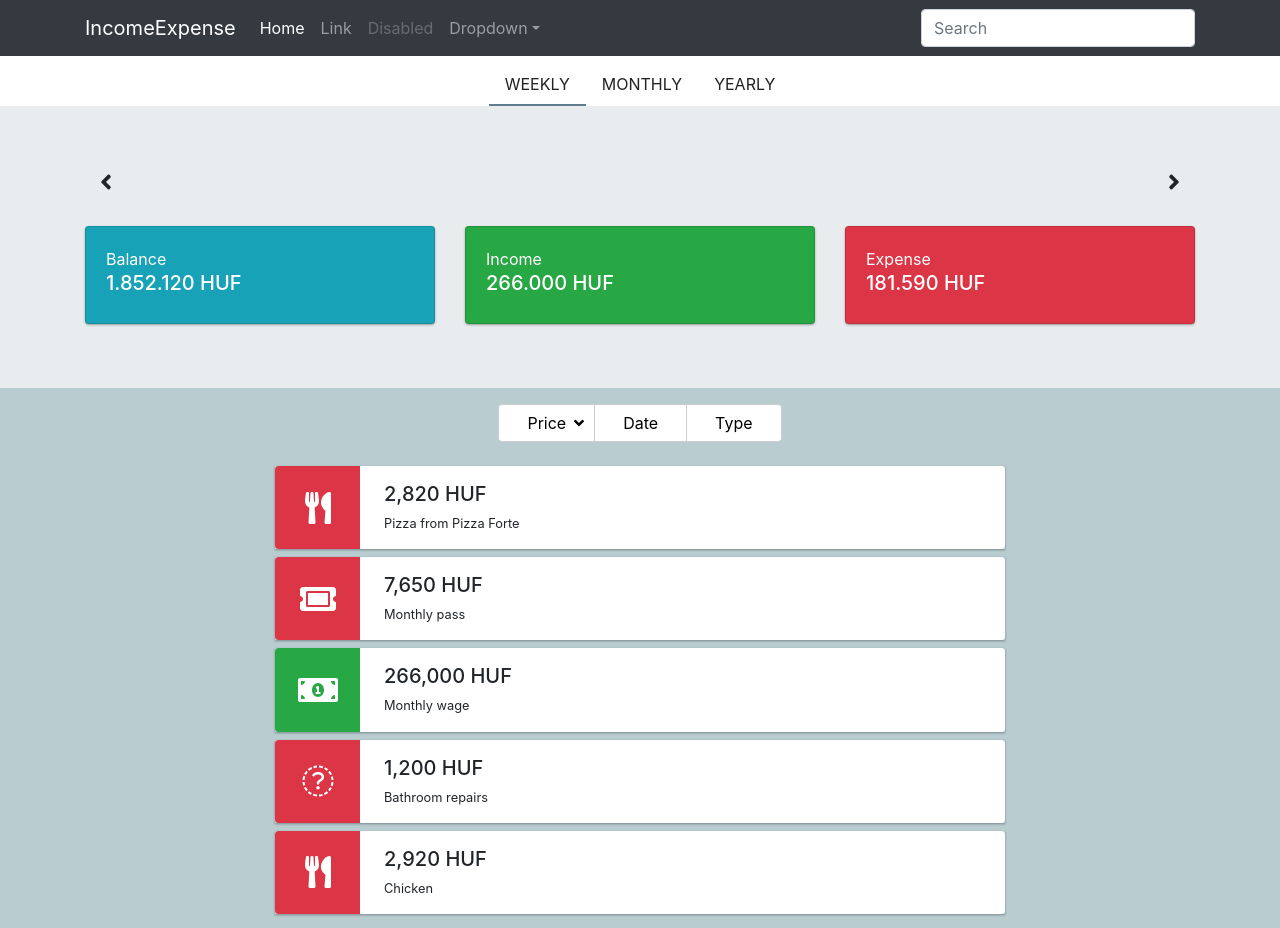
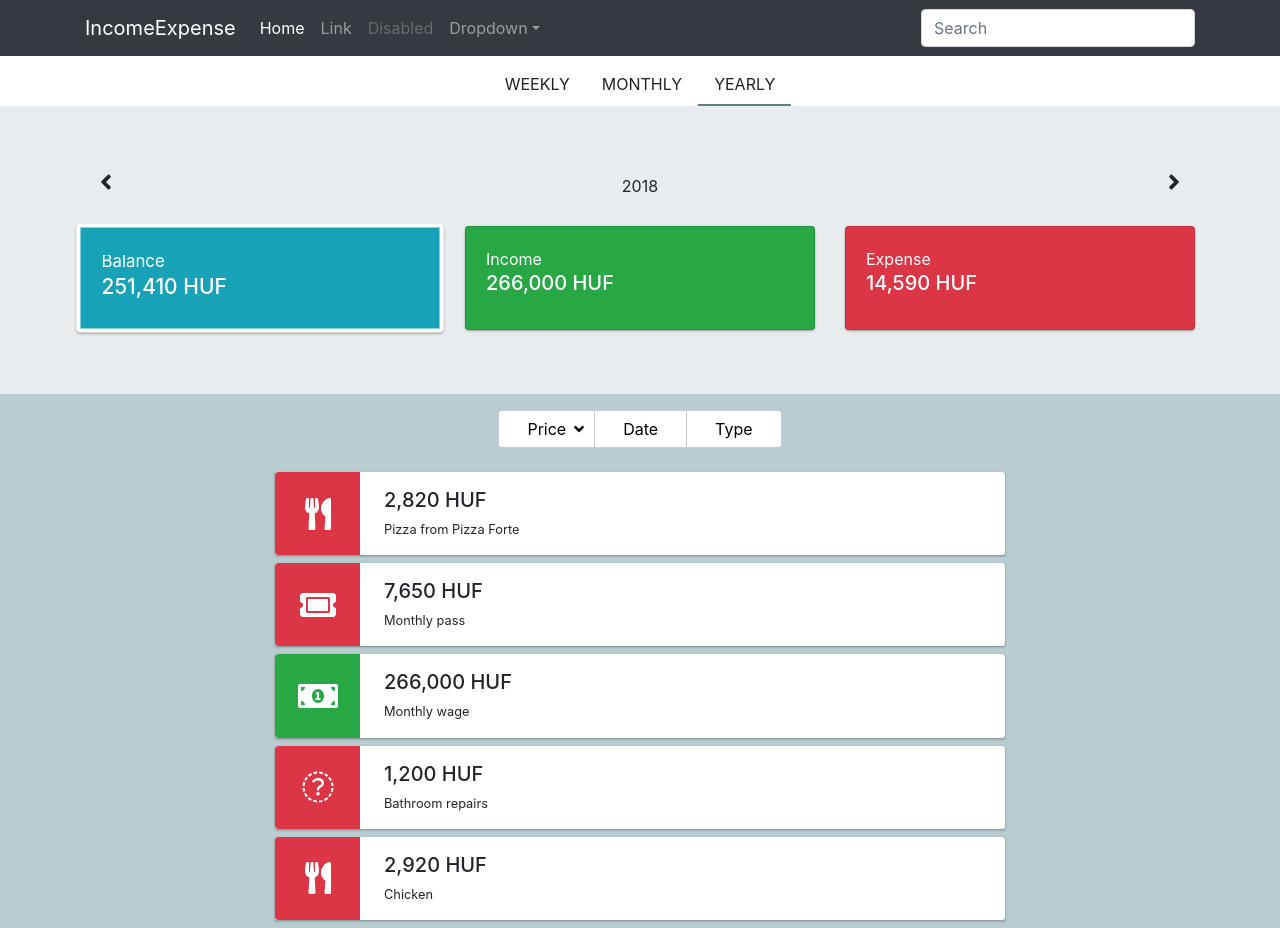
Before and after one commit to barnabasmolnar/income-expense, a React (Create React App) app: page / in a window 1280 px wide. Built offline with nearby package versions, Linux system fonts and the light colour scheme.

Commit message:
Filtering now available via UI

```diff
--- a/src/DateToggler/DateToggler.js
+++ b/src/DateToggler/DateToggler.js
@@ -1,22 +1,33 @@
 import React from 'react';
-// import './DateToggler.css';
 
-const DateToggler = () => (
+import { connect } from "react-redux";
+import { bindActionCreators } from "redux";
+import { changePeriod} from "../actions/index";
+
+const DateToggler = (props) => (
     <div className="toggle-date-view pt-2 bg-white">
         <div className="container">
             <ul className="nav text-uppercase justify-content-center">
-                <li className="nav-item">
-                    <a className="nav-link active" href="#">Weekly</a>
+                <li className="nav-item" onClick={() => props.changePeriod("week")}>
+                    <span className={props.selectedPeriod === "week" ? "nav-link active" : "nav-link"}>Weekly</span>
                 </li>
-                <li className="nav-item">
-                    <a className="nav-link" href="#">Monthly</a>
+                <li className="nav-item" onClick={() => props.changePeriod("month")}>
+                    <span className={props.selectedPeriod === "month" ? "nav-link active" : "nav-link"}>Monthly</span>
                 </li>
-                <li className="nav-item">
-                    <a className="nav-link" href="#">Yearly</a>
+                <li className="nav-item" onClick={() => props.changePeriod("year")}>
+                    <span className={props.selectedPeriod === "year" ? "nav-link active" : "nav-link"}>Yearly</span>
                 </li>
             </ul>
         </div>
     </div>
 )
 
-export default DateToggler;
+const mapDispatchToProps = (dispatch) => ({
+    changePeriod: (period) => dispatch(changePeriod(period))
+});
+
+const mapStateToProps = (state) => ({
+    selectedPeriod: state.date.period
+});
+
+export default connect(mapStateToProps, mapDispatchToProps)(DateToggler);
--- /dev/null
+++ b/src/MainSummary/MainSummary.css
@@ -0,0 +1,5 @@
+.selected-type {
+    transform: scale(1.05);
+    border: 4px solid #fff;
+    transition: transform .5s ease;
+}
--- a/src/MainSummary/MainSummary.js
+++ b/src/MainSummary/MainSummary.js
@@ -1,6 +1,49 @@
 import React from "react";
 import { connect } from "react-redux";
-import { bindActionCreators } from 'redux';
+import { bindActionCreators } from "redux";
+import { changeType, prevDate, nextDate } from "../actions/index";
+import moment from "moment";
+import "./MainSummary.css";
+
+const formatPeriod = (date) => {
+    switch (date.period) {
+        case "year":
+            return date.timestamp.format("YYYY")
+        case "month":
+            return date.timestamp.format("MMMM YYYY")
+        case "week":
+            const start = date.timestamp.clone().isoWeekday(1)
+            const end = date.timestamp.clone().isoWeekday(7)
+            return [start, end]
+                .map(d => d.format("MMMM Do, YYYY"))
+                .join(" - ")
+    }
+}
+
+// Helper functions for filtering
+const getWeek = date =>	`${date.isoWeekYear()}W${date.isoWeek()}`; //e.g 2018W9
+const inPeriod = (date, item) => {
+    const dateAdded = moment(item.dateAdded);
+    return date.period === "week" ?
+        getWeek(date.timestamp) === getWeek(dateAdded)
+        : date.timestamp.isSame(dateAdded, date.period);
+};
+const hasType = (type, item) => type === null ? true : type === item.type;
+
+const calcSums = (items, date) => {
+    const filteredItems = items.filter(item => inPeriod(date, item));
+    const income = filteredItems.filter(item => hasType("income", item));
+    const expense = filteredItems.filter(item => hasType("expense", item));
+
+    const incomeSum = income.map(item => item.amount).reduce((prevVal, currentVal) => prevVal + currentVal, 0);
+    const expenseSum = expense.map(item => item.amount).reduce((prevVal, currentVal) => prevVal + currentVal, 0);
+
+    return {
+        balance: incomeSum - expenseSum,
+        incomeSum,
+        expenseSum
+    }
+}
 
 const MainSummary = (props) => {
     return (
@@ -8,14 +51,21 @@ const MainSummary = (props) => {
             <div className="container">
                 <div className="row mb-4">
                     <div className="col d-flex justify-content-between">
-                        <div className="col-2 d-flex justify-content-start align-items-center">
+                        <div
+                            className="col-2 d-flex justify-content-start align-items-center"
+                            onClick={props.prevDate}
+                        >
                             <i className="fas fa-angle-left h4"></i>
                         </div>
 
                         <div className="col-8 d-flex justify-content-center align-items-center">
+                            {formatPeriod(props.currentDate)}
                         </div>
 
-                        <div className="col-2 d-flex justify-content-end align-items-center">
+                        <div
+                            className="col-2 d-flex justify-content-end align-items-center"
+                            onClick={props.nextDate}
+                        >
                             <i className="fas fa-angle-right h4"></i>
                         </div>
                     </div>
@@ -23,26 +73,44 @@ const MainSummary = (props) => {
 
                 <div className="row">
                     <div className="col-sm-4 mb-2 mb-sm-0">
-                        <div className="card bg-info text-white h-100 soft-shadow">
+                        <div
+                            className={props.selectedType === null
+                                ? "card bg-info text-white h-100 soft-shadow selected-type"
+                                : "card bg-info text-white h-100 soft-shadow"
+                            }
+                            onClick={() => props.changeType(null)}
+                        >
                             <div className="card-body">
                                 <span className="d-block">Balance</span>
-                                <span className="d-block h5">1.852.120 HUF</span>
+                                <span className="d-block h5">{props.summary.balance.toLocaleString()} HUF</span>
                             </div>
                         </div>
                     </div>
                     <div className="col-sm-4 mb-2 mb-sm-0">
-                        <div className="card bg-success text-white h-100 soft-shadow">
+                        <div
+                            className={props.selectedType === "income"
+                                ? "card bg-success text-white h-100 soft-shadow selected-type"
+                                : "card bg-success text-white h-100 soft-shadow"
+                            }
+                            onClick={() => props.changeType("income")}
+                        >
                             <div className="card-body">
                                 <span className="d-block">Income</span>
-                                <span className="d-block h5">266.000 HUF</span>
+                                <span className="d-block h5">{props.summary.incomeSum.toLocaleString()} HUF</span>
                             </div>
                         </div>
                     </div>
                     <div className="col-sm-4">
-                        <div className="card bg-danger text-white h-100 soft-shadow">
+                        <div
+                            className={props.selectedType === "expense"
+                                ? "card bg-danger text-white h-100 soft-shadow selected-type"
+                                : "card bg-danger text-white h-100 soft-shadow"
+                            }
+                            onClick={() => props.changeType("expense")}
+                        >
                             <div className="card-body">
                                 <span className="d-block">Expense</span>
-                                <span className="d-block h5">181.590 HUF</span>
+                                <span className="d-block h5">{props.summary.expenseSum.toLocaleString()} HUF</span>
                             </div>
                         </div>
                     </div>
@@ -52,4 +120,19 @@ const MainSummary = (props) => {
     )
 }
 
-export default MainSummary;
+const mapDispatchToProps = (dispatch) => ({
+    changeType: (newType) => dispatch(changeType(newType)),
+    prevDate: () => dispatch(prevDate()),
+    nextDate: () => dispatch(nextDate())
+});
+
+const mapStateToProps = (state) => ({
+    selectedType: state.type,
+    currentDate: state.date,
+    summary: calcSums(state.items, state.date)
+});
+
+export default connect(mapStateToProps, mapDispatchToProps)(MainSummary);
+
+// Implement next time
+// https://www.npmjs.com/package/classnames
```
